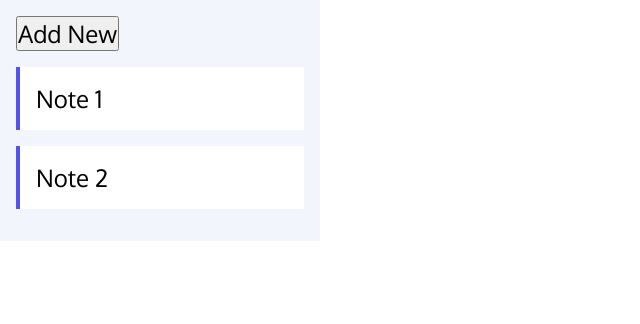
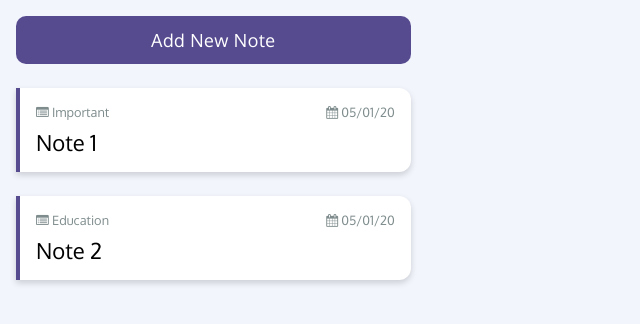
Before and after one commit to zainzahid/react-notebook-app, a React (Create React App) app: page / in a window 1280 px wide. Shown: the top 324 px of the page, without its empty margins (0-640 px from the left). Built offline with nearby package versions, Linux system fonts and the light colour scheme.

Commit message:
Initial Styling Done

```diff
--- a/package.json
+++ b/package.json
@@ -7,6 +7,7 @@
     "@testing-library/jest-dom": "^5.11.8",
     "@testing-library/react": "^11.2.2",
     "@testing-library/user-event": "^12.6.0",
+    "font-awesome": "^4.7.0",
     "react": "^17.0.1",
     "react-dom": "^17.0.1",
     "react-scripts": "4.0.1",
--- a/scss/main.scss
+++ b/scss/main.scss
@@ -1,6 +1,8 @@
 // Variables
 $grey: #F2F5FC;
-$s-sky: #5352ed;
+$dark-grey: #7f8c8d;
+$primary: #574b90;
+$font-family: 'Oxygen', sans-serif;
 
 //Imports
 @import url('https://fonts.googleapis.com/css2?family=Oxygen&display=swap');
@@ -12,13 +14,14 @@ $s-sky: #5352ed;
 }
 
 body {
-    font-family: 'Oxygen', sans-serif;
-    font-size: 24px;
+    font-family: $font-family;
+    font-size: 22px;
+    background-color: $grey;
 }
 
 input, textarea, button {
-    font-family: 'Oxygen', sans-serif;
-    font-size: 24px;
+    font-family: $font-family;
+    font-size: 22px;
 }
 
 .bg {
@@ -84,17 +87,85 @@ input, textarea, button {
 
 .sections-container {
     display: grid;
-    grid-template-columns: 1fr 3fr;
-    .note-list-section {
+    grid-template-columns: 1.5fr 3fr;
+    // For NoteList Component
+    .list-section {
+        height: 100vh;
+        .btn-add {
+            width: 100%;
+            background: $primary;
+            color: white;
+            padding: 0.8rem 1.10rem;
+            font-size: 18px;
+            border: none;
+            border-radius: 10px;
+            outline:none;
+            letter-spacing: 0.5px;
+            &:hover {
+                cursor: pointer;
+            }
+        }
         .note-card {
             padding: 1rem;
+            border-left: 4px solid $primary;
+            margin: 1.5rem 0;
+            border-radius: 0 12px 12px 0;
+            box-shadow: 0 3px 6px 0 rgba(0, 0, 0, 0.16);
+            .note-info {
+                display: flex;
+                justify-content: space-between;
+                margin-bottom: 0.5rem;
+                &-item {
+                    font-size: 0.8rem;
+                    color: $dark-grey;
+                }
+            }
+        }
+    }
+
+    // For NoteDetail & NoteEdit Components
+    .detail-section{
+        border-radius: 12px;
+        box-shadow: 0 3px 6px 0 rgba(0, 0, 0, 0.16);
+        background: white;
+        margin: 1rem 1rem;
+        padding: 0.5rem 1.5rem;
+        display: flex;
+        flex-direction: column;
+        &-btn {
             display: flex;
-            border-left: 4px solid $s-sky;
-            // .color-strip {
-            //     background-color: blue;
-            //     height: 100%;
-            //     width: 5%;
-            // }
+            justify-content: flex-end;
+            &-edit, &-close, &-save, &-delete  {
+                margin: 0 0.5rem;
+                &:hover {
+                    cursor: pointer;
+                }
+            }
+            &-edit {
+                margin-top: 2px;
+            }
+        }
+        &-title {
+            color: $primary;
+            font-size: 30px;
+            font-weight: 600;
+            margin-bottom: 0.8rem;
+        }
+        &-cat {
+            font-size: 20px;
+            color: $primary;
+            margin-bottom: 1rem;
+            font-weight: 600;
+        }
+        &-content {
+            font-size: 18px;
+        }
+        input, textarea {
+            border-radius: 5px;
+            border: solid 1.8px #D3D3D3;
+            padding: 2px 5px 2px 10px;
+            // box-shadow: 0 0 5pt 0.5pt #D3D3D3;
+            outline: none;
         }
     }
 }
--- a/src/components/App.js
+++ b/src/components/App.js
@@ -91,13 +91,15 @@ const exampleNoteList = [{
   id: 1,
   title: 'Note 1',
   category: 'Important',
-  content: 'This is very important note.'
+  content: 'This is very important note.',
+  date: '05/01/20'
 },
 {
   id: 2,
   title: 'Note 2',
   category: 'Education',
-  content: 'This is very education note.'
+  content: 'This is very education note.',
+  date: '05/01/20'
 }];
 
 export default App;
--- a/src/components/Note.js
+++ b/src/components/Note.js
@@ -5,8 +5,16 @@ function Note({note}) {
 
     const { handleNoteActive } = useContext(NotesContext);
     return (
-        <div className="note-card bg-white my-1" onClick={() => {handleNoteActive(note.id)}}>
-            <span className="color-strip"></span>
+        <div className="note-card bg-white" onClick={() => {handleNoteActive(note.id)}}>
+            <div className="note-info">
+                <p className="note-info-item">
+                    <i class="fa fa-list-alt" aria-hidden="true"></i> {note.category}
+                    </p>
+                <p className="note-info-item">
+                    <i class="fa fa-calendar" aria-hidden="true"></i> {note.date}
+                </p>
+            </div>
+
             <p>{note.title}</p>
         </div>
     )
--- a/src/components/NoteDetail.js
+++ b/src/components/NoteDetail.js
@@ -4,11 +4,14 @@ import { NotesContext } from './App';
 function NoteDetail({ note }) {
     const { openNoteEdit, closeNoteActive } = useContext(NotesContext);
     return (
-        <div className="p-1" onClick={() => {openNoteEdit(note.id)}}>
-            <button onClick={ () => { closeNoteActive()} }>Close</button><br/>
-            <div>{note.title}</div>
-            <div>{note.category}</div>
-            <div>{note.content}</div>
+        <div className="p-1 detail-section" onClick={() => {openNoteEdit(note.id)}}>
+            <div className="detail-section-btn">
+                <a className="detail-section-btn-edit" onClick={ () => {openNoteEdit(note.id)} }><i class="fa fa-edit"></i></a>
+                <a className="detail-section-btn-close" onClick={ () => { closeNoteActive()} }>&#10006;</a>
+            </div>
+            <h3 className="detail-section-title">{note.title}</h3>
+            <h4 className="detail-section-cat">{note.category} &nbsp; &#8226; &nbsp; {note.date}</h4>
+            <p className="detail-section-content">{note.content}</p>
         </div>
     )
 }
--- a/src/components/NoteEdit.js
+++ b/src/components/NoteEdit.js
@@ -24,12 +24,15 @@ function NoteEdit({note}) {
     }
 
     return (
-        <div className="p-1">
-            <button onClick={ () => closeEditing() }>Close</button>
-            <button onClick={ () => _deleteNote(note.id) }>Delete</button><br/>
-            <input type="text" value={note.title} onChange={e => handleChange({title: e.target.value})}></input><br/>
-            <input type="text" value={note.category} onChange={e => handleChange({category: e.target.value})}></input><br/>
-            <textarea value={note.content} onChange={e => handleChange({content: e.target.value})}></textarea>
+        <div className="p-1 detail-section p-1">
+            <div className="detail-section-btn">
+                {/* <a className="detail-section-btn-save" onClick={ () => closeEditing() }><i class="fa fa-save"></i></a><br/>     */}
+                <a className="detail-section-btn-delete" onClick={ () => _deleteNote(note.id) }><i class="fa fa-trash"></i></a><br/>
+                <a className="detail-section-btn-close" onClick={ () => closeEditing() }>&#10006;</a>
+            </div>
+            <input className="detail-section-title" type="text" value={note.title} onChange={e => handleChange({title: e.target.value})}></input>
+            <input className="detail-section-cat" type="text" value={note.category} onChange={e => handleChange({category: e.target.value})}></input>
+            <textarea className="detail-section-content" value={note.content} onChange={e => handleChange({content: e.target.value})} rows="10"></textarea>
         </div>
     )
 }
--- a/src/components/NoteList.js
+++ b/src/components/NoteList.js
@@ -6,8 +6,8 @@ function NoteList({ notes }) {
     const { addNewNote } = useContext(NotesContext);
 
     return (
-        <div className="note-list-section bg-grey p-1">
-            <button onClick={() => addNewNote()}>Add New</button>
+        <div className="list-section p-1">
+            <button className="btn-add" onClick={() => addNewNote()}>Add New Note</button>
             {
                 notes.map(( note,i) =>
                     <Note key={i} note={note} />
--- a/src/css/App.css
+++ b/src/css/App.css
@@ -7,12 +7,13 @@
 
 body {
   font-family: "Oxygen", sans-serif;
-  font-size: 24px;
+  font-size: 22px;
+  background-color: #F2F5FC;
 }
 
 input, textarea, button {
   font-family: "Oxygen", sans-serif;
-  font-size: 24px;
+  font-size: 22px;
 }
 
 .bg-grey {
@@ -69,12 +70,83 @@ input, textarea, button {
 
 .sections-container {
   display: grid;
-  grid-template-columns: 1fr 3fr;
+  grid-template-columns: 1.5fr 3fr;
 }
-.sections-container .note-list-section .note-card {
+.sections-container .list-section {
+  height: 100vh;
+}
+.sections-container .list-section .btn-add {
+  width: 100%;
+  background: #574b90;
+  color: white;
+  padding: 0.8rem 1.1rem;
+  font-size: 18px;
+  border: none;
+  border-radius: 10px;
+  outline: none;
+  letter-spacing: 0.5px;
+}
+.sections-container .list-section .btn-add:hover {
+  cursor: pointer;
+}
+.sections-container .list-section .note-card {
   padding: 1rem;
+  border-left: 4px solid #574b90;
+  margin: 1.5rem 0;
+  border-radius: 0 12px 12px 0;
+  box-shadow: 0 3px 6px 0 rgba(0, 0, 0, 0.16);
+}
+.sections-container .list-section .note-card .note-info {
   display: flex;
-  border-left: 4px solid #5352ed;
+  justify-content: space-between;
+  margin-bottom: 0.5rem;
+}
+.sections-container .list-section .note-card .note-info-item {
+  font-size: 0.8rem;
+  color: #7f8c8d;
+}
+.sections-container .detail-section {
+  border-radius: 12px;
+  box-shadow: 0 3px 6px 0 rgba(0, 0, 0, 0.16);
+  background: white;
+  margin: 1rem 1rem;
+  padding: 0.5rem 1.5rem;
+  display: flex;
+  flex-direction: column;
+}
+.sections-container .detail-section-btn {
+  display: flex;
+  justify-content: flex-end;
+}
+.sections-container .detail-section-btn-edit, .sections-container .detail-section-btn-close, .sections-container .detail-section-btn-save, .sections-container .detail-section-btn-delete {
+  margin: 0 0.5rem;
+}
+.sections-container .detail-section-btn-edit:hover, .sections-container .detail-section-btn-close:hover, .sections-container .detail-section-btn-save:hover, .sections-container .detail-section-btn-delete:hover {
+  cursor: pointer;
+}
+.sections-container .detail-section-btn-edit {
+  margin-top: 2px;
+}
+.sections-container .detail-section-title {
+  color: #574b90;
+  font-size: 30px;
+  font-weight: 600;
+  margin-bottom: 0.8rem;
+}
+.sections-container .detail-section-cat {
+  font-size: 20px;
+  color: #574b90;
+  margin-bottom: 1rem;
+  font-weight: 600;
+}
+.sections-container .detail-section-content {
+  font-size: 18px;
+}
+.sections-container .detail-section input, .sections-container .detail-section textarea {
+  border-radius: 5px;
+  border: solid 1.8px #D3D3D3;
+  padding: 2px 5px 2px 10px;
+  outline: none;
 }
 
 /*# sourceMappingURL=App.css.map */
--- a/src/index.js
+++ b/src/index.js
@@ -2,6 +2,7 @@ import React from 'react';
 import ReactDOM from 'react-dom';
 import App from './components/App';
 import reportWebVitals from './reportWebVitals';
+import 'font-awesome/css/font-awesome.min.css';
 
 ReactDOM.render(
   <React.StrictMode>
```
Also changed, not shown: 2 other files (tests, documents, lock files or other folders).
